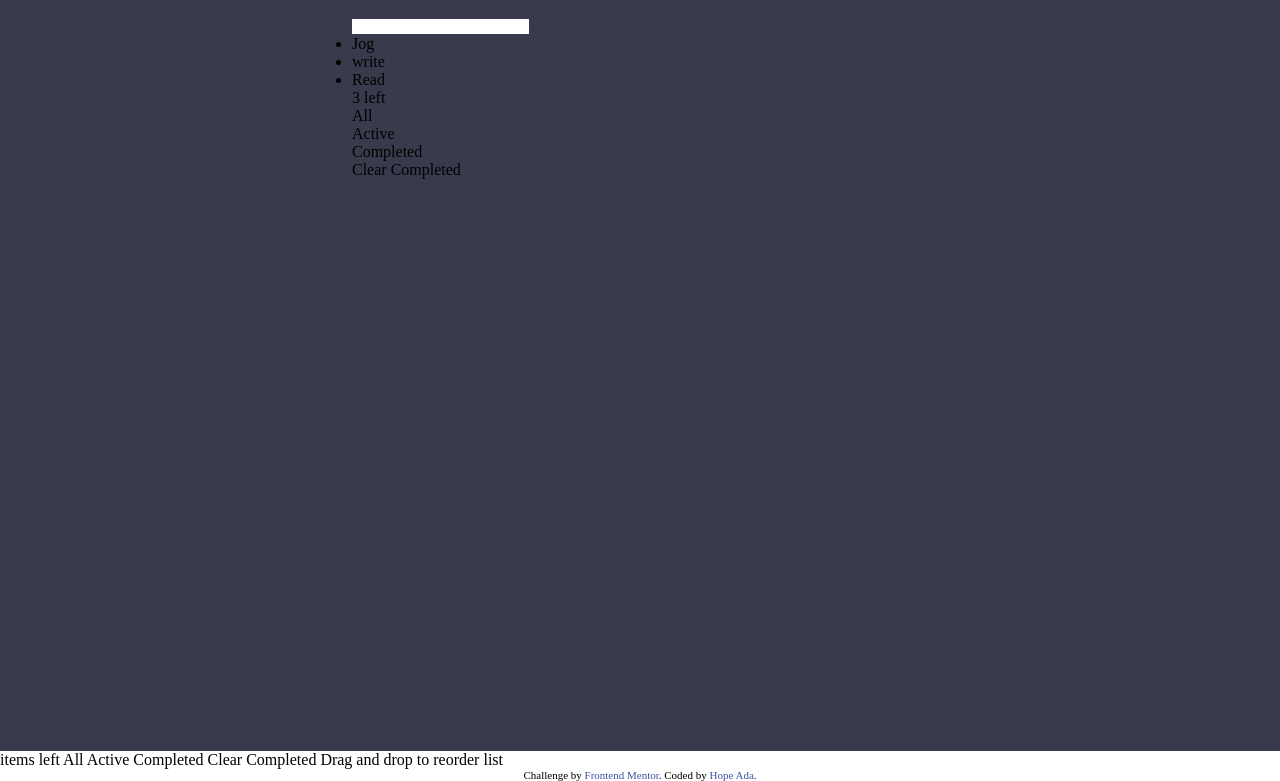
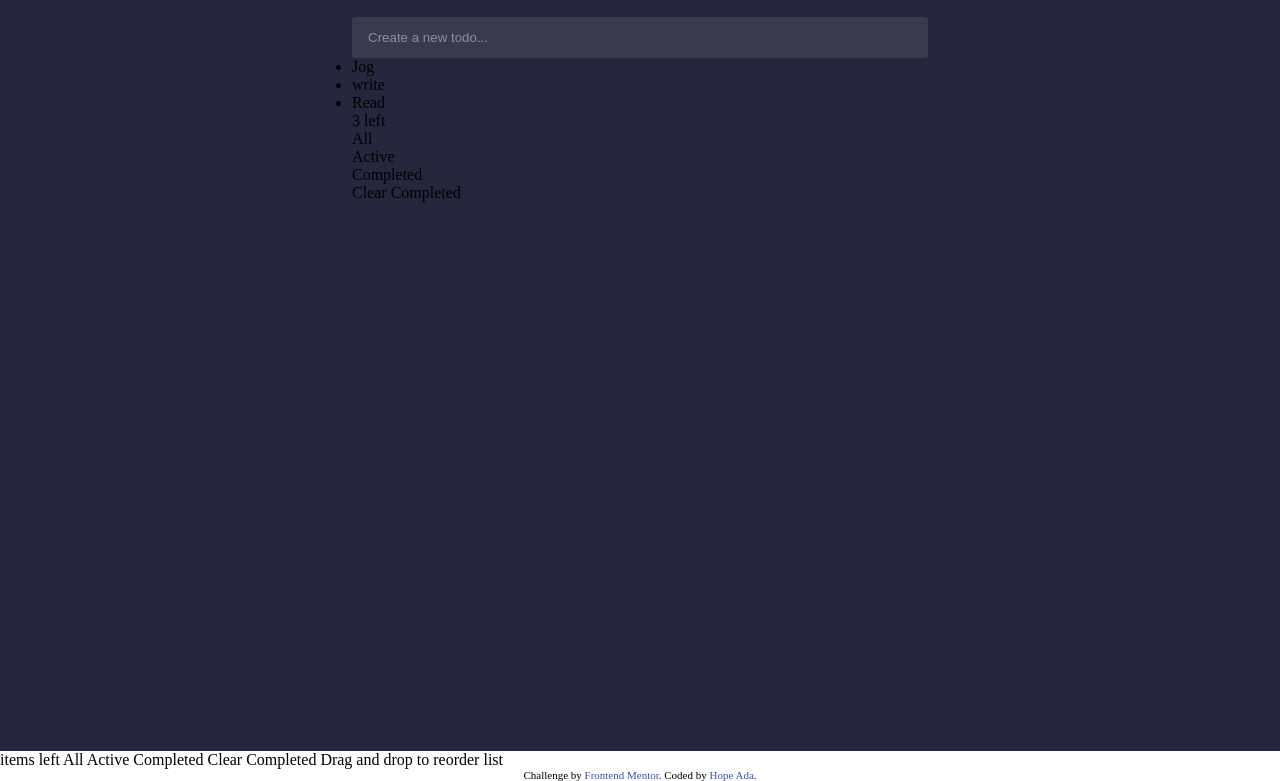
Before and after one commit to HopeAda/ToDoList-FrontEnd-Mentor, a plain HTML site: page index.html in a window 1280 px wide. Shown: the part 249-1030 px from the top of the page. Drawn offline with Linux system fonts and the light colour scheme.

Commit message:
initial styles for input

```diff
--- a/index.html
+++ b/index.html
@@ -23,7 +23,9 @@
         <h1>Todo</h1>
         <img src="images/icon-sun.svg" alt="" class="color-state" id="color-state">
       </div>
-      <input type="text" class="input-field">
+      <div class="input-field">
+        <input type="text" placeholder="Create a new todo...">
+      </div>
       <div class="list">
         <ul>
           <li>Jog</li>
--- a/styles.css
+++ b/styles.css
@@ -58,7 +58,7 @@ body{
 
 .main-body{
     height: 100%;
-    background-color: var(--VeryDarkGrayishBlue);
+    background-color: var(--VeryDarkDesaturatedBlue);
     display: flex;
     flex-direction: column;
     align-items: center;
@@ -92,6 +92,27 @@ h1{
 }
 
 /* Input */
+.input-field{
+    width: 100%;
+    background-color: var(--VeryDarkGrayishBlue);
+    display: flex;
+    border-radius: 3px;
+}
+.input-field input{
+    background-color: transparent;
+    padding: .8rem 1rem;
+    flex-grow: 1;
+}
+/* .input-field input::before{
+    content: "";
+    width: 10px;
+    height: 10px;
+    background-color: red;
+} */
+.input-field input::placeholder{
+    color: var(--VeryLightGrayishBlue);
+    opacity: .5;
+}
 
 
 /* Bigger Screens */
```
